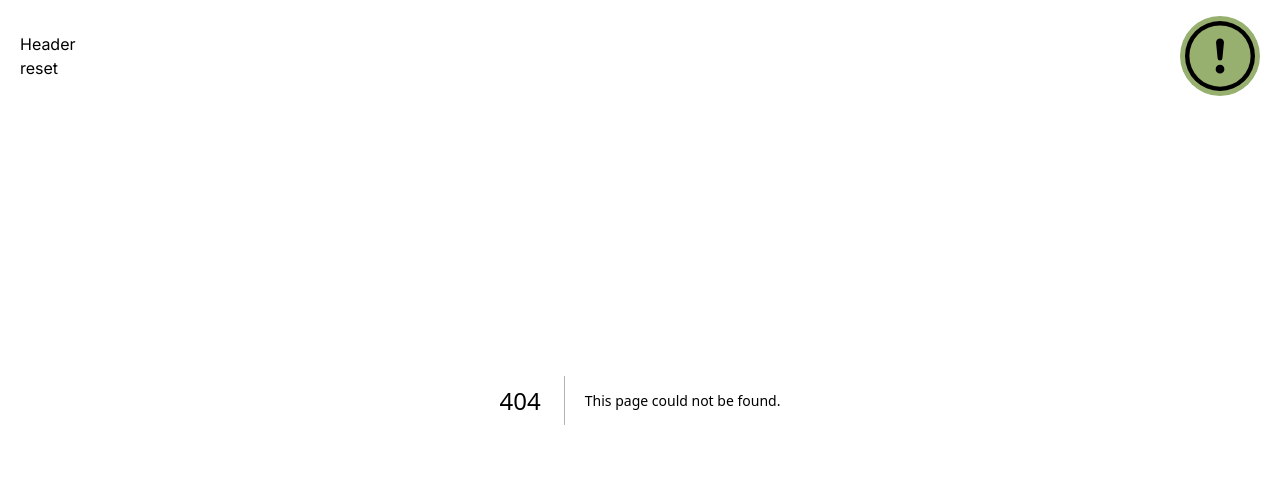
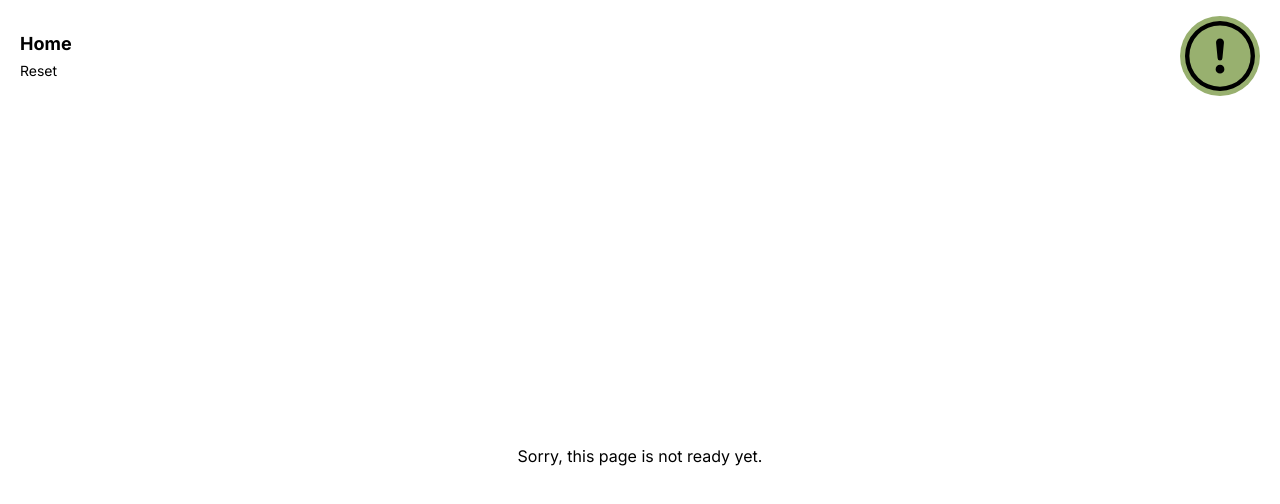
Before and after one commit to MasashiKon/portfoilo-site, a Next.js app: page /contact-me in a window 1280 px wide. Before the commit this address had no page. Shown: the top 504 px of the page. Built offline with nearby package versions, Linux system fonts and the light colour scheme.

Commit message:
add page not exist notice

```diff
--- /dev/null
+++ b/src/app/contact-me/page.tsx
@@ -0,0 +1,9 @@
+const page = () => {
+  return (
+    <div className="pt-28 h-screen w-screen grid place-content-center">
+      Sorry, this page is not ready yet.
+    </div>
+  );
+};
+
+export default page;
--- /dev/null
+++ b/src/app/item/page.tsx
@@ -0,0 +1,7 @@
+const page = () => {
+  return (
+    <div className="pt-28 h-screen w-screen grid place-content-center">Sorry, this page is not ready yet.</div>
+  )
+}
+
+export default page
--- a/src/components/Header/Header.tsx
+++ b/src/components/Header/Header.tsx
@@ -204,10 +204,10 @@ function Header() {
         }`}
       >
         <div>
-          <Link href={"/"} className="block">
-            Header
+          <Link href={"/"} className="block font-bold text-lg">
+            Home
           </Link>
-          <button onClick={() => dispatch(removeAll("all"))}>reset</button>
+          <button className="text-sm" onClick={() => dispatch(removeAll("all"))}>Reset</button>
         </div>
         {isTutorialDone && (
           <motion.ul
@@ -228,11 +228,11 @@ function Header() {
                   animate={{ opacity: 1 }}
                   transition={{ duration: 0.3, delay: 0.5 }}
                 >
-                  <Link href={"/tsttet"}>pepe</Link>
+                  <Link href={"/item"}>Item</Link>
                 </motion.li>
               ) : (
                 <motion.li layout>
-                  <Link href={"/tsttet"}>popo</Link>
+                  <Link href={"/item"}>Item</Link>
                 </motion.li>
               ))}
           </motion.ul>
```
